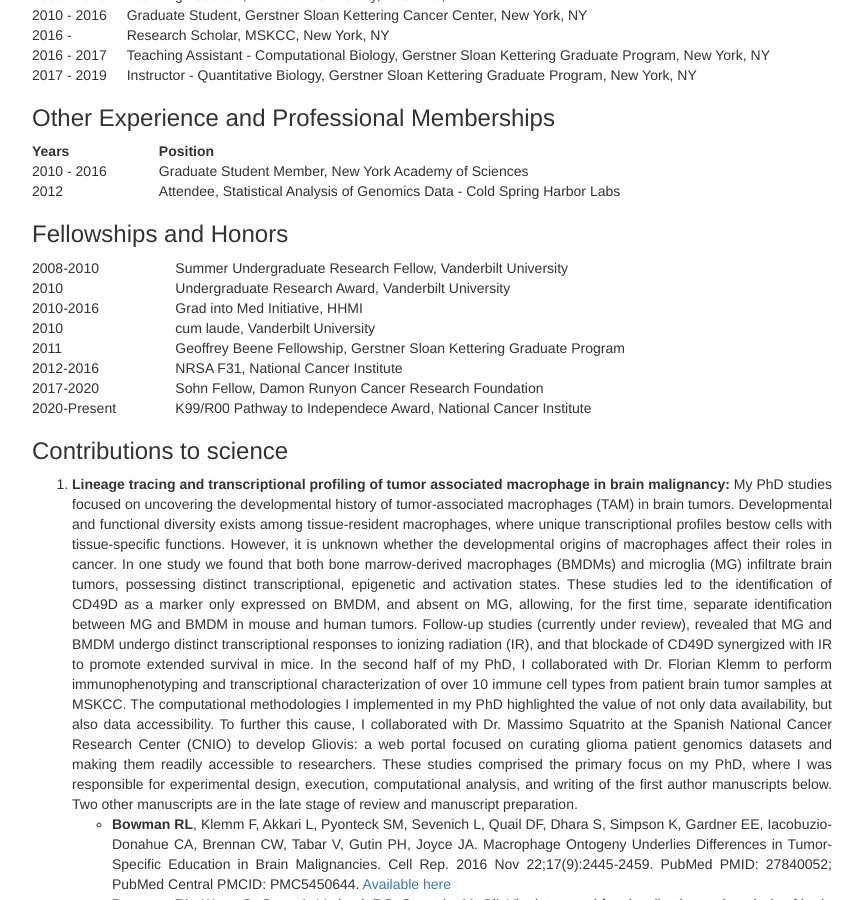
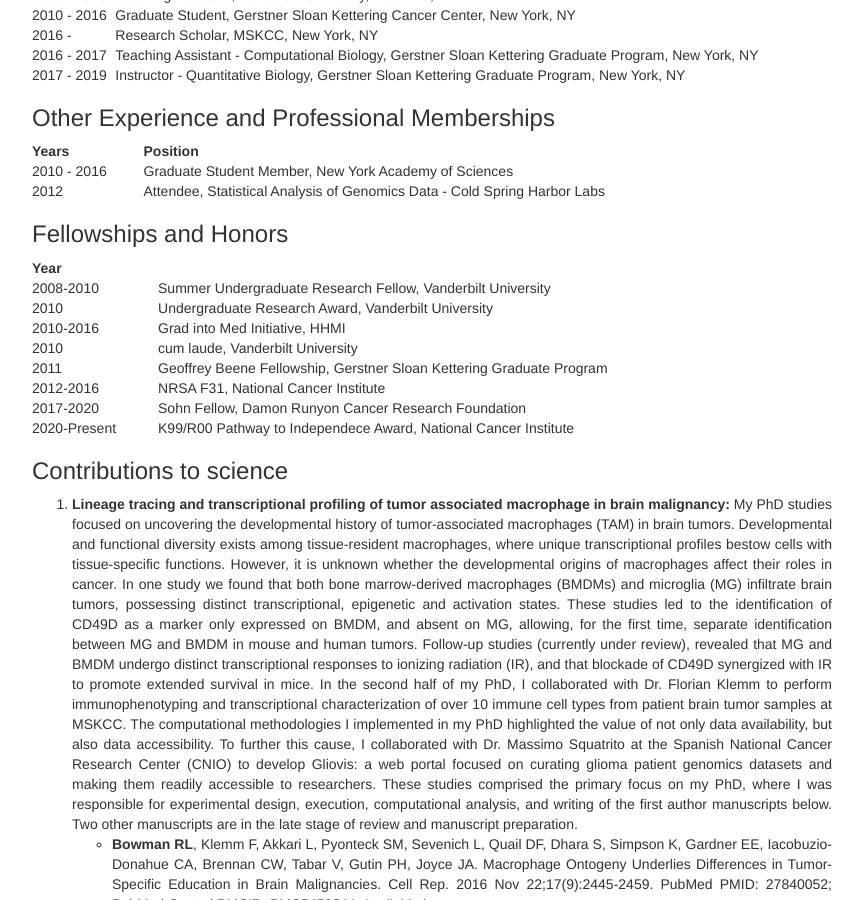
Before and after one commit to bowmanr/bowmanr.github.io, a Jekyll site: the page _pages/cv.html, which Jekyll copies as it is, in a window 1280 px wide and 900 px high, scrolled down 876 px. Shown: the whole window, without its empty margins (153-1016 px from the left). Built offline with Jekyll 4.4.1, drawn with Linux system fonts in a browser that asks for light colours.

Commit message:
last check for the day

```diff
--- a/_pages/cv.html
+++ b/_pages/cv.html
@@ -377,7 +377,7 @@ My long-term goal is to lead an independent research group studying mechanisms d
 </div>
 <div id="education" class="section level3">
 <h3>Education</h3>
-<table style="width:100%">
+<table style="width:800px">
 <tr style="text-align:left">
 <th>
 Years
@@ -406,7 +406,7 @@ Ph.D Cancer Biology, Gerstner Sloan Kettering Graduate Program
 </div>
 <div id="positions-and-employment" class="section level3">
 <h3>Positions and Employment</h3>
-<table style="width:100%">
+<table style="width:800px">
 <tr style="text-align:left">
 <th>
 Years
@@ -467,7 +467,7 @@ Instructor - Quantitative Biology, Gerstner Sloan Kettering Graduate Program, Ne
 </div>
 <div id="other-experience-and-professional-memberships" class="section level3">
 <h3>Other Experience and Professional Memberships</h3>
-<table style="width:100%">
+<table style="width:800px;">
 <tr style="text-align:left">
 <th>
 Years
@@ -496,10 +496,10 @@ Attendee, Statistical Analysis of Genomics Data - Cold Spring Harbor Labs
 </div>
 <div id="fellowships-and-honors" class="section level3">
 <h3>Fellowships and Honors</h3>
-<table style="width:100%">
+<table style="width:800px">
 <tr style="text-align:left">
 <th>
-</tdh>
+Year</tdh>
 <th>
 </th>
 </tr>
```
Also changed, not shown: _pages/cv.md (+9 -9 lines).
